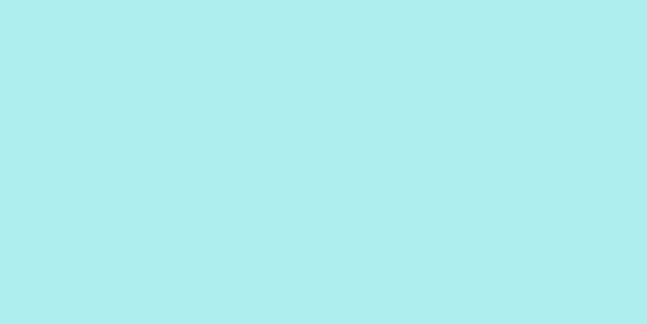
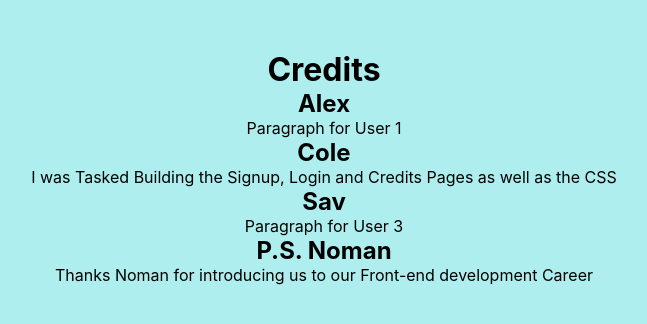
Before and after one commit to Sixsinglebird/FS-JS, a React (Create React App) app: page /Credits in a window 1280 px wide. Before the commit this address had no page. Shown: the top 324 px of the page, without its empty margins (316-963 px from the left). Built offline with nearby package versions, Linux system fonts and the light colour scheme; data requests are answered from the project's data file.

Commit message:
credits page
First accutally working commit , please commit it it works!!!!!

```diff
--- a/db.json
+++ b/db.json
@@ -17,6 +17,12 @@
       "userName": "alex",
       "password": "1234",
       "email": "alex@duck.com"
+    },
+    {
+      "id": 3,
+      "userName": "Jerry",
+      "email": "cole.hickey@keyin.com",
+      "password": "123"
     }
   ],
   "posts": [
--- a/src/App.js
+++ b/src/App.js
@@ -6,6 +6,7 @@ import Main from "./components/Main";
 import Login from "./components/Login";
 import Profile from "./components/Profile";
 import Signup from "./components/Signup";
+import Credits from "./components/Credits";
 
 function App() {
   useEffect(() => {
@@ -78,8 +79,8 @@ function App() {
           }
         />
         <Route
-          path="/profile"
-          element={<Profile user={username} users={users} />}
+          path="/Credits"
+          element={<Credits />}
         />
       </Routes>
     </Router>
--- /dev/null
+++ b/src/components/Credits.jsx
@@ -0,0 +1,30 @@
+import React from "react";
+import { Link } from "react-router-dom";
+
+
+
+function Credits() {
+    return (
+      <div className="center content-container">
+        <h1>Credits</h1>
+        <div>
+          <h2>Alex</h2>
+          <p>Paragraph for User 1</p>
+        </div>
+        <div>
+          <h2>Cole</h2>
+          <p>I was Tasked Building the Signup, Login and Credits Pages as well as the CSS</p>
+        </div>
+        <div>
+          <h2>Sav</h2>
+          <p>Paragraph for User 3</p>
+        </div>
+        <div>
+            <h2>P.S. Noman</h2>
+            <p>Thanks Noman for introducing us to our Front-end development Career</p>
+        </div>
+      </div>
+    );
+  }
+
+  export default Credits;
--- a/src/components/Login.jsx
+++ b/src/components/Login.jsx
@@ -66,11 +66,10 @@ const Login = ({
       </header>
       <div className="center content-container">
         <div id="login">
+          <form onSubmit={handleSubmit}>
           <h2>Login</h2>
-          <form onSubmit={handleSubmit}>
             <div>
               <label>
-                Username&nbsp;
                 <input
                   id="userName"
                   type="text"
@@ -82,7 +81,7 @@ const Login = ({
             </div>
             <div>
               <label>
-                Password&nbsp;
+
                 <input
                   id="password"
                   type="password"
--- a/src/components/Nav.jsx
+++ b/src/components/Nav.jsx
@@ -6,7 +6,7 @@ const Nav = () => {
     <div id="nav" className="bottom-element">
       <ul>
         <button>
-          <Link to="/profile">Profile</Link>
+          <Link to="/Credits">Credits</Link>
         </button>
 
         <button>
--- a/src/components/Signup.jsx
+++ b/src/components/Signup.jsx
@@ -41,13 +41,14 @@ const Signup = ({ nextId, users }) => {
     <>
       <header className="header">
         <h1>Top Blog</h1>
+
       </header>
       <div className="center  content-container">
         <div id="signup">
-          <h2>Sign up</h2>
+
           <form onSubmit={handleSubmit}>
             <div>
-              <label>Username&nbsp;</label>
+            <h2>Sign up</h2>
               <input
                 type="text"
                 placeholder="enter username..."
@@ -56,7 +57,7 @@ const Signup = ({ nextId, users }) => {
               />
             </div>
             <div>
-              <label>Password&nbsp;</label>
+
               <input
                 type="password"
                 placeholder="enter password..."
@@ -65,7 +66,7 @@ const Signup = ({ nextId, users }) => {
               />
             </div>
             <div>
-              <label>Email&nbsp;</label>
+
               <input
                 type="email"
                 placeholder="enter email..."
```
Also changed, not shown: src/App.css (line endings or trailing spaces).
